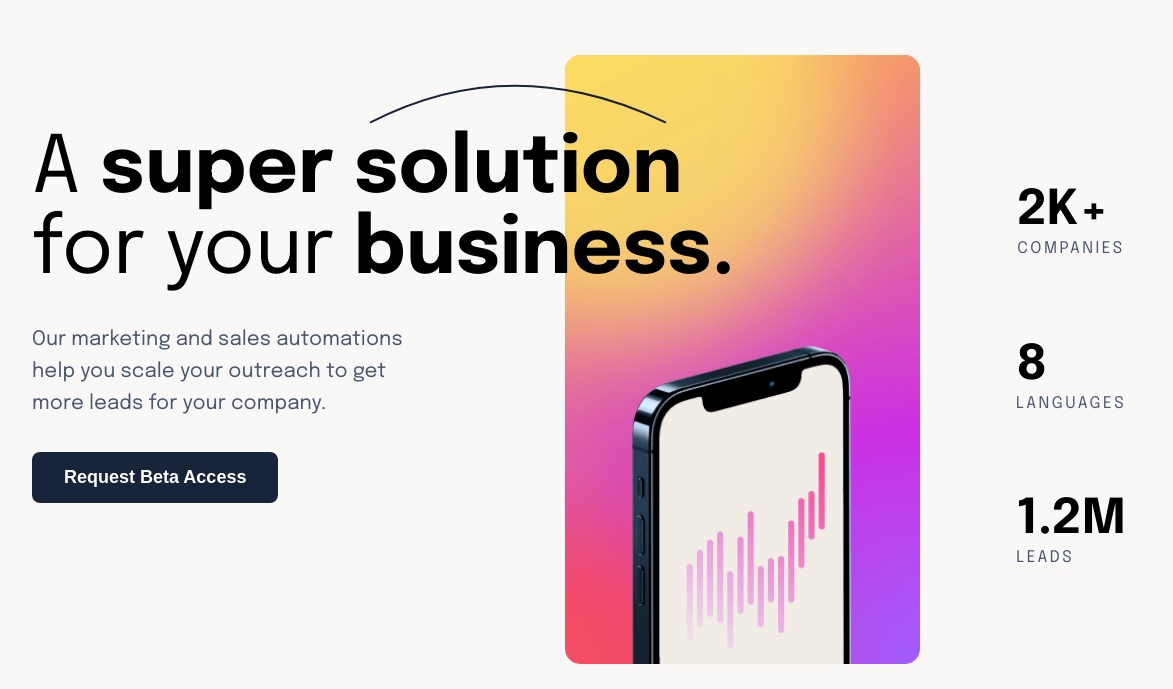
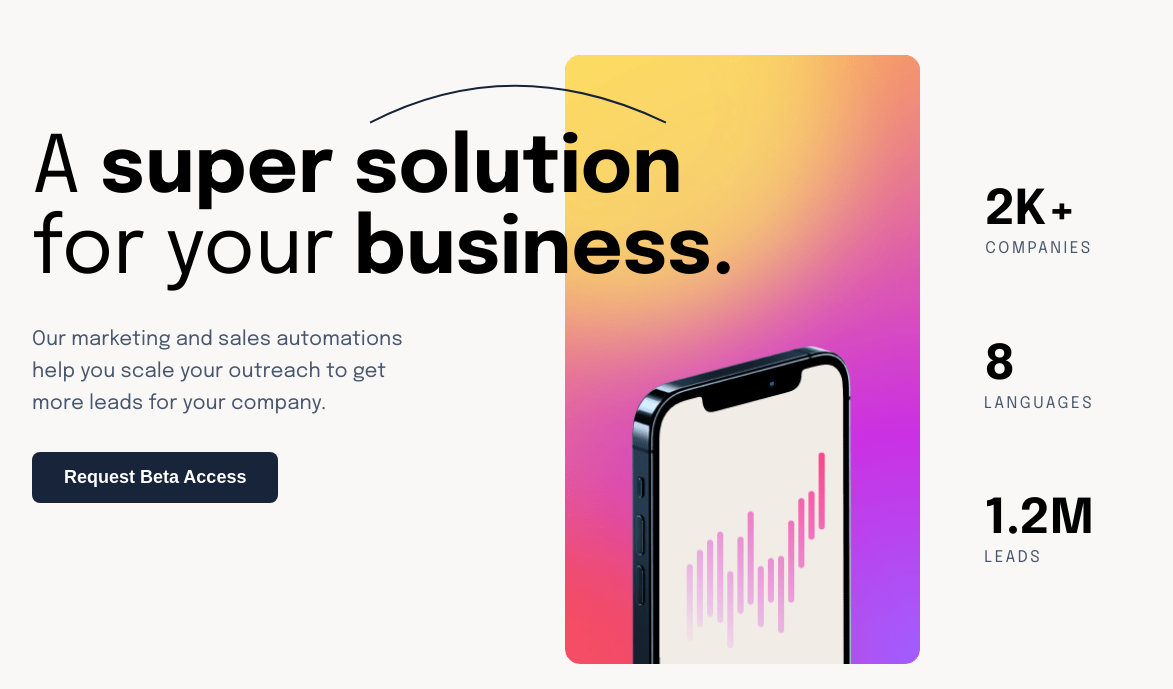
Before and after one commit to emmcgill/FM-Suite-Landing-Page, a plain HTML site: page index.html in a window 1536 px wide. Shown: the part 95-784 px from the top of the page, without its empty margins (181-1354 px from the left). Drawn offline with Linux system fonts and the light colour scheme.

Commit message:
Updated Spacing

```diff
--- a/styles.css
+++ b/styles.css
@@ -367,7 +367,7 @@ body {
         align-items: center;
         flex-direction: column;
         margin-bottom: initial;
-        padding: 3.5rem 0 3.5rem 5rem;
+        padding: 3.5rem 0 3.5rem 1rem;
     }
 
     .hero__type , .hero__number {
```
